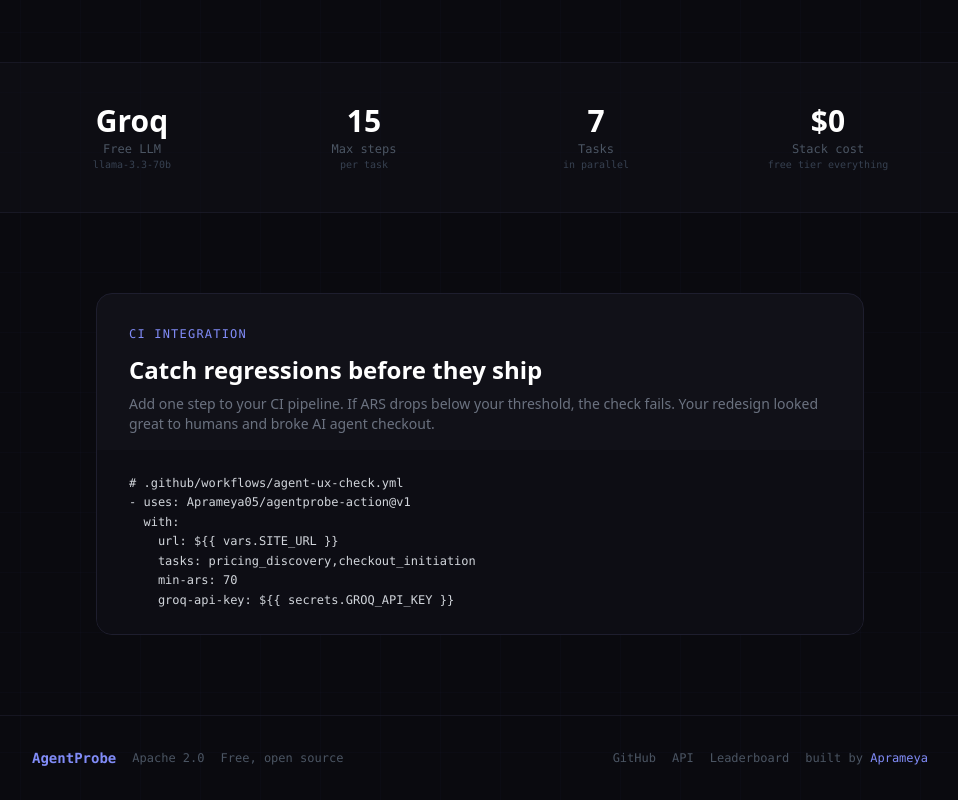
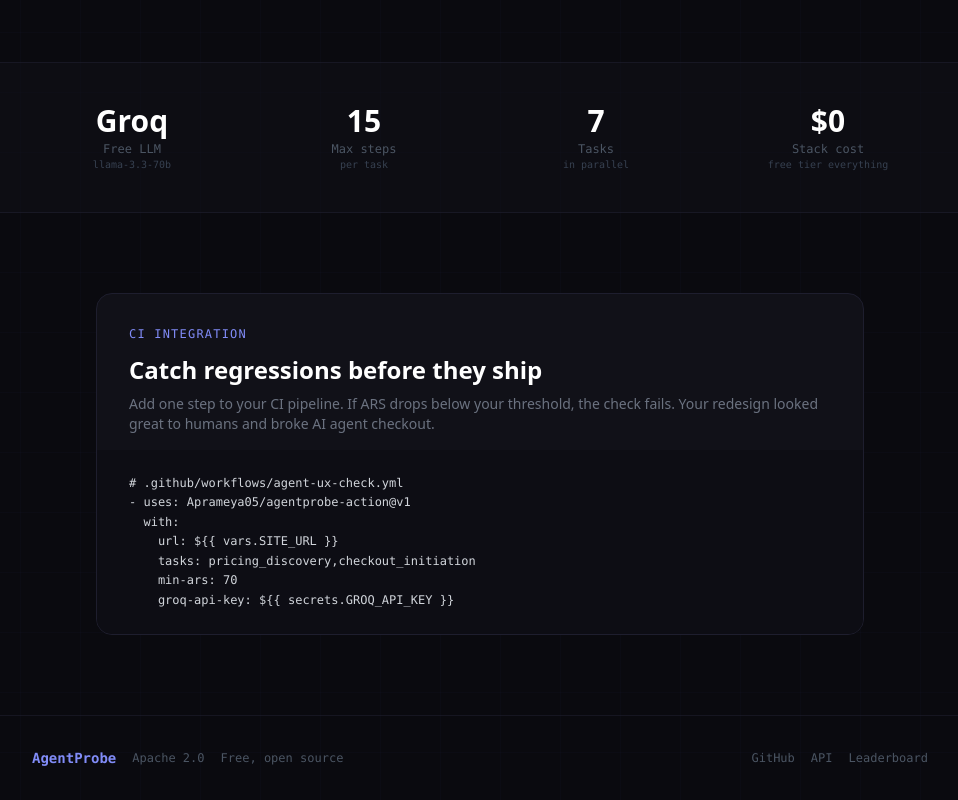
Before and after one commit to Aprameya05/agentprobe, a Next.js app in the folder dashboard/: page / in a window 1280 px wide. Shown: the part 1288-2088 px from the top of the page, without its empty margins (160-1118 px from the left). Built offline with nearby package versions, Linux system fonts and the light colour scheme; no server answers.

Commit message:
Remove built-by attribution from footer and clean up README
- Remove "built by Aprameya" link from site footer
- Remove Author section from README
- Fix repo structure paths in README to match actual file layout

```diff
--- a/dashboard/src/app/page.tsx
+++ b/dashboard/src/app/page.tsx
@@ -504,12 +504,6 @@ export default function HomePage() {
             <a href="/leaderboard" className="hover:text-white transition-colors">
               Leaderboard
             </a>
-            <span>
-              built by{" "}
-              <a href="https://github.com/Aprameya05" className="text-indigo-400 hover:text-indigo-300">
-                Aprameya
-              </a>
-            </span>
           </div>
         </div>
       </footer>
```
Also changed, not shown: 1 other file (tests, documents, lock files or other folders).
